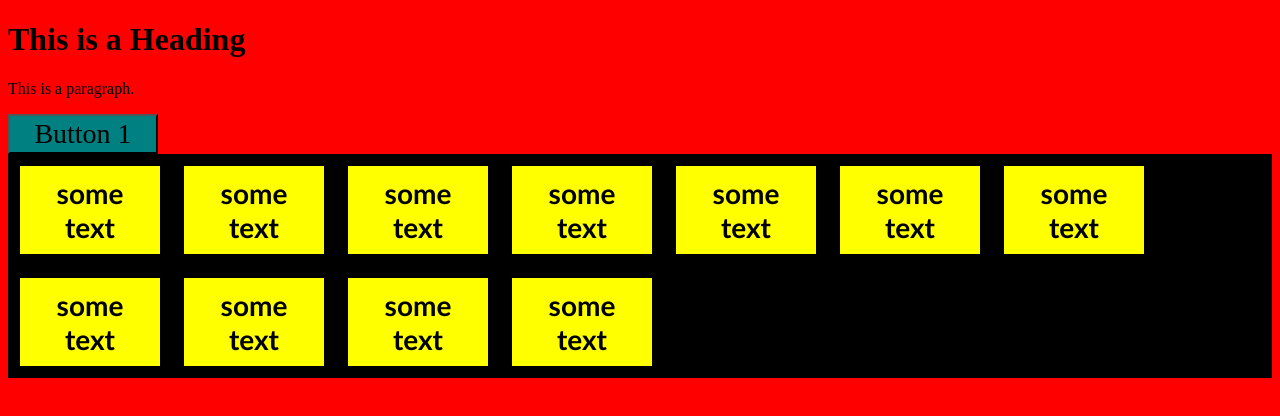
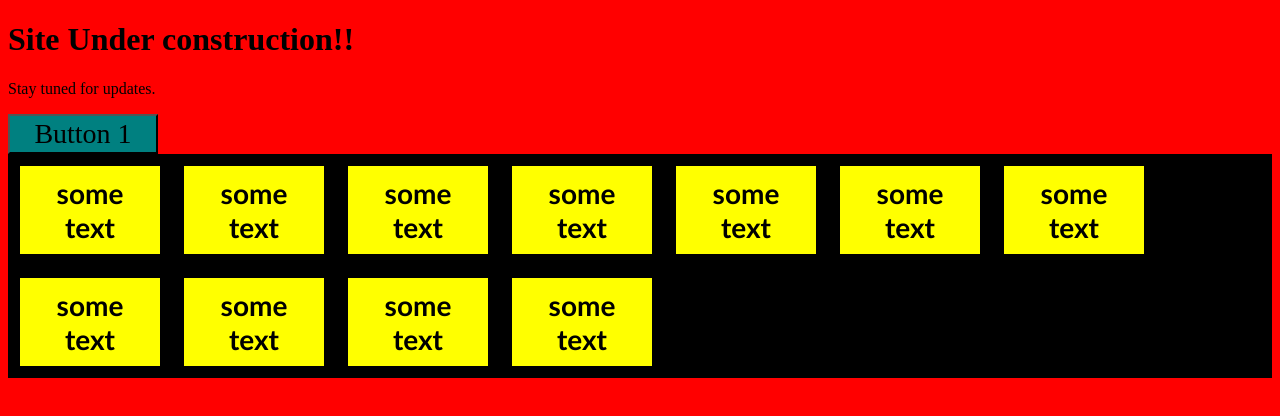
Before and after one commit to worksparrowenterprises/worksparrowenterprises.github.io, a plain HTML site: page index.html in a window 1280 px wide. Drawn offline with Linux system fonts and the light colour scheme.

Commit message:
edited title and heading

```diff
--- a/index.html
+++ b/index.html
@@ -1,7 +1,7 @@
 <!DOCTYPE html>
 <html>
 <head>
-<title>Page Title</title>
+<title>Worksparrowenterprises</title>
 
 
 <style>
@@ -57,9 +57,9 @@ background-color: blue;
 </head>
 <body>
 
-<h1>This is a Heading</h1>
+<h1>Site Under construction!!</h1>
 
-<p>This is a paragraph.</p>
+<p>Stay tuned for updates.</p>
 <button> Button 1</button>
 </br>
 <div class="grid">
```
